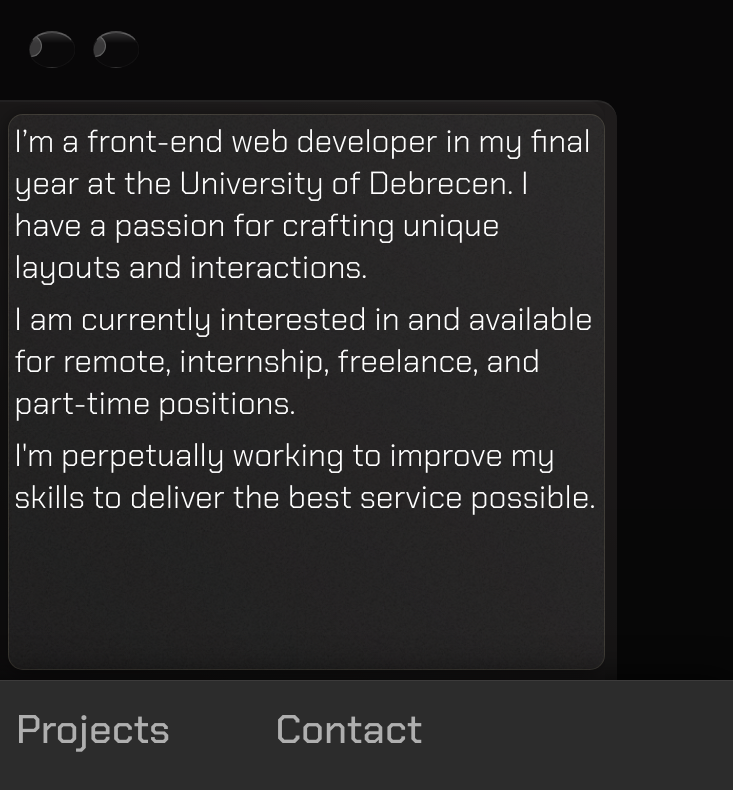
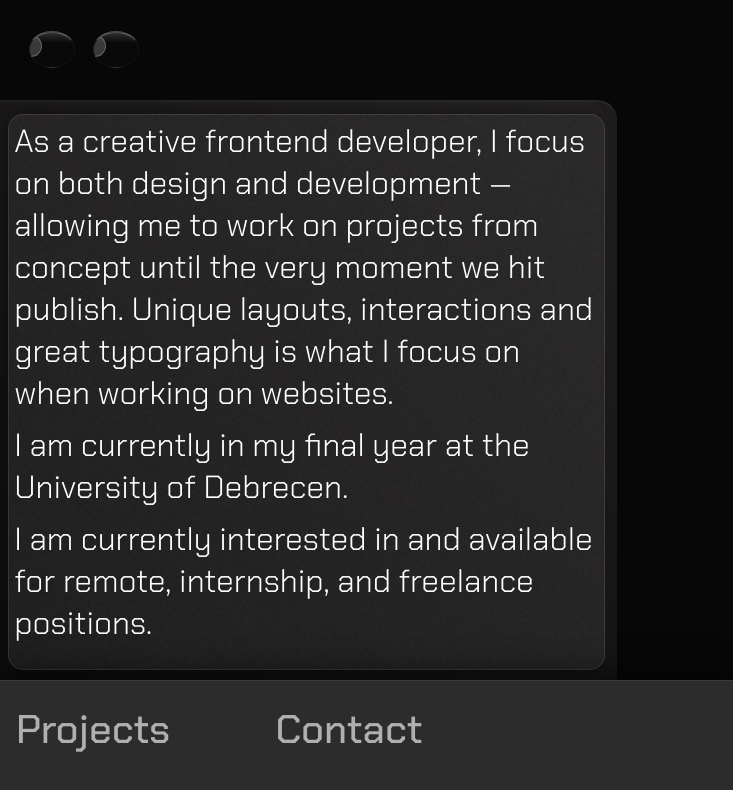
Before and after one commit to gabrielagbese/thirdglassport, a Gatsby site: page / in a window 1280 px wide. Both pictures are taken after a click on the element "About". Shown: the full height of the page, 547-1280 px from the left. Built offline with nearby package versions, Linux system fonts and the light colour scheme; Gatsby itself is replaced by a stand-in of ours.

Commit message:
diabled pinterest pin it, updated bio

```diff
--- a/src/components/About.js
+++ b/src/components/About.js
@@ -110,9 +110,12 @@ const About = ({ fn }) => {
                     </div>
                     <div className="bio blurbio">
                         <div className="someData " id="first">
-                            <p className="bio-content">I’m a front-end web developer in my final year at the University of Debrecen. I have a passion for crafting unique layouts and interactions.</p>
-                            <p className="bio-content">I am currently interested in and available for remote, internship, freelance, and part-time positions.</p>
-                            <p className="bio-content">I'm perpetually working to improve my skills to deliver the best service possible.</p>
+                            {/* <p className="bio-content">I’m a front-end web developer in my final year at the University of Debrecen. I have a passion for crafting unique layouts and interactions.</p>
+                            <p className="bio-content">I'm perpetually working to improve my skills to deliver the best service possible.</p> */}
+                            <p className="bio-content"> As a creative frontend developer, I focus on both design and development — allowing me to work on projects from concept until the very moment we hit publish. Unique layouts, interactions and great typography is what I focus on when working on websites.</p>
+                            <p className="bio-content">I am currently in my final year at the University of Debrecen.</p>
+                            <p className="bio-content">I am currently interested in and available for remote, internship, and freelance  positions.</p>
+
                         </div>
                         <div className="someData" id="second"><p className="list-header">Languages:</p>
                             <ul className="skill-list">
--- a/src/components/Hero.js
+++ b/src/components/Hero.js
@@ -34,7 +34,7 @@ const Hero = ({ fn }) => {
                             <p>Available for&ensp; </p>
                             <Typewriter
                                 options={{
-                                    strings: ['Remote','Internship', 'Part-Time','Freelance'],
+                                    strings: ['Remote','Internship','Freelance'],
                                     autoStart: true,
                                     loop: true,
                                 }}
--- a/src/components/Projectitem.js
+++ b/src/components/Projectitem.js
@@ -10,7 +10,7 @@ export default function Projectitem(props) {
     const thirdTech = props.third;
   return (
     <div className='project-item-wrapper'>
-        <img className='project-item-image' src={img}/>
+        <img className='project-item-image' src={img} nopin = "nopin"/>
         <div className='project-item-header'>
             <div className='project-item-name'><p>{name}</p></div>
             <div className='project-item-links'>Live</div>
--- a/src/components/layout.js
+++ b/src/components/layout.js
@@ -113,6 +113,7 @@ const Layout = ({ children }) => {
 
   return (
     <div className="wrapper text">
+      <meta name="pinterest" content="nopin" />
       <div className="cardlayer">
         <div id="anchor" className="top">
           <div className="eyewrapper" onClick={() => {
@@ -188,7 +189,7 @@ const Layout = ({ children }) => {
               contentlight.style.opacity = 1
               setTimeout(() => {
                 projectSelect()
-                changeColor("#3322ff", "#11d9ff", "#3322ff")
+                changeColor("#3322ff", "#FF44CC", "#11d9ff")
               }, 0.1)
             }}
             className="navspan"
@@ -331,13 +332,13 @@ function aboutSelect() {
     tl1.to(".eyewrapper", { opacity: 0.8 })
     tl2.fromTo(
       ".links",
-      { opacity: 0.3, x: "-100%" },
-      { opacity: 1, duration: 2.5, ease: "power2", x: "0%" }
+      { opacity: 0.3, y: "-100%" },
+      { opacity: 1, duration: 2.5, ease: "power2", y: "0%" }
     )
     tl3.fromTo(
       ".subcard3",
-      { opacity: 0.3, x: "-100%" },
-      { opacity: 1, duration: 1.5, ease: "power2", x: "0%" }
+      { opacity: 0.3, y: "-100%" },
+      { opacity: 1, duration: 1.5, ease: "power2", y: "0%" }
     )
     tl6.fromTo(".visible", { opacity: 0.3 }, { opacity: 1 })
     tl7.fromTo(".subcard3", { opacity: 0.3 }, { opacity: 1 })
@@ -488,7 +489,7 @@ function contactSelect() {
       { opacity: 1, duration: 1.25, y: "0%" }
     )
     tl1.to(".eyewrapper", { opacity: 0.8 })
-    tl1.fromTo(".contactside", { opacity: 0 }, { opacity: 1, })
+    tl8.fromTo(".contactside", { opacity: 0 }, { opacity: 1, delay: 1.15})
     tl7.fromTo(
       ".contactcontent",
       { opacity: 0, y: "100%" },
--- a/src/components/layout.scss
+++ b/src/components/layout.scss
@@ -862,6 +862,9 @@
     };
     @include lg{
         border: 1px solid rgba(178, 164, 135, 0.179);
+        display: flex;
+        align-items: flex-start;
+        justify-content: flex-start;
     };
 
     &::-webkit-scrollbar {
```
Also changed, not shown: src/components/layout.css, 1 other file.
